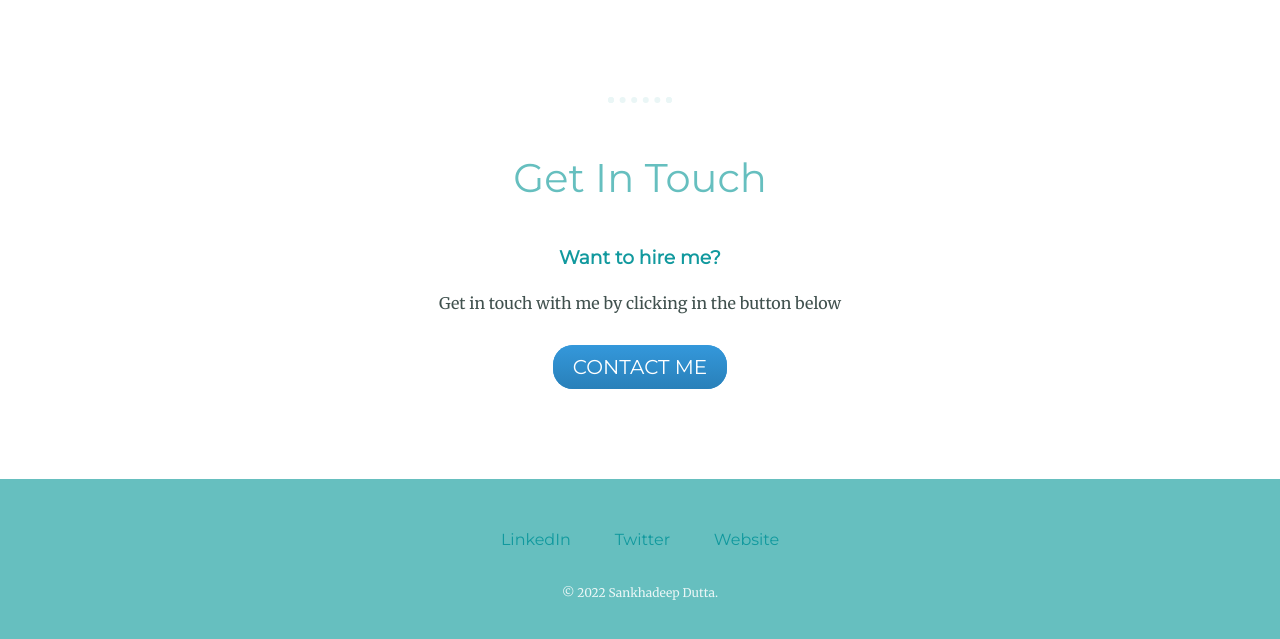
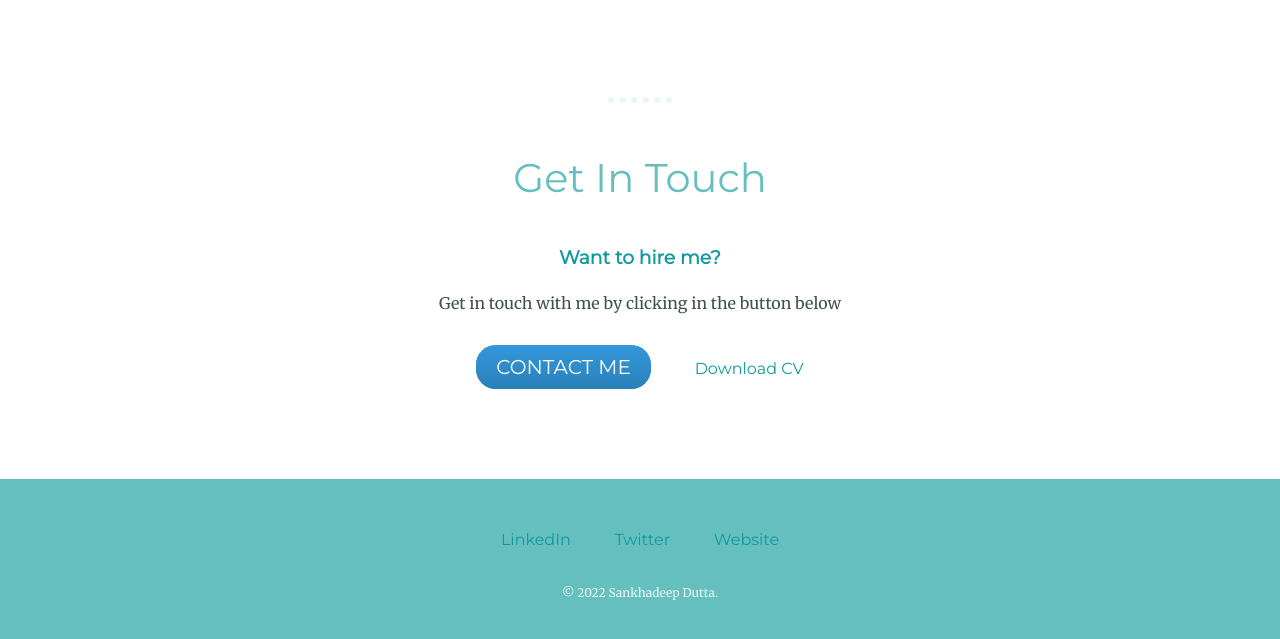
Before and after one commit to sankhadeepdutta/cv, a plain HTML site: page index.html in a window 1280 px wide. Shown: the part 2132-2771 px from the top of the page. Drawn offline with Linux system fonts and the light colour scheme.

Commit message:
Update index.html

```diff
--- a/index.html
+++ b/index.html
@@ -60,7 +60,7 @@
           <br>
 
           <a class="btn" href="mailto:dutta.shankhadeep@email.com">CONTACT ME</a>
-
+          <a class="btn-download" href="SANKHADEEP_DUTTA_CV.pdf">Download CV</a>
 
         </div>
       </div>
```
